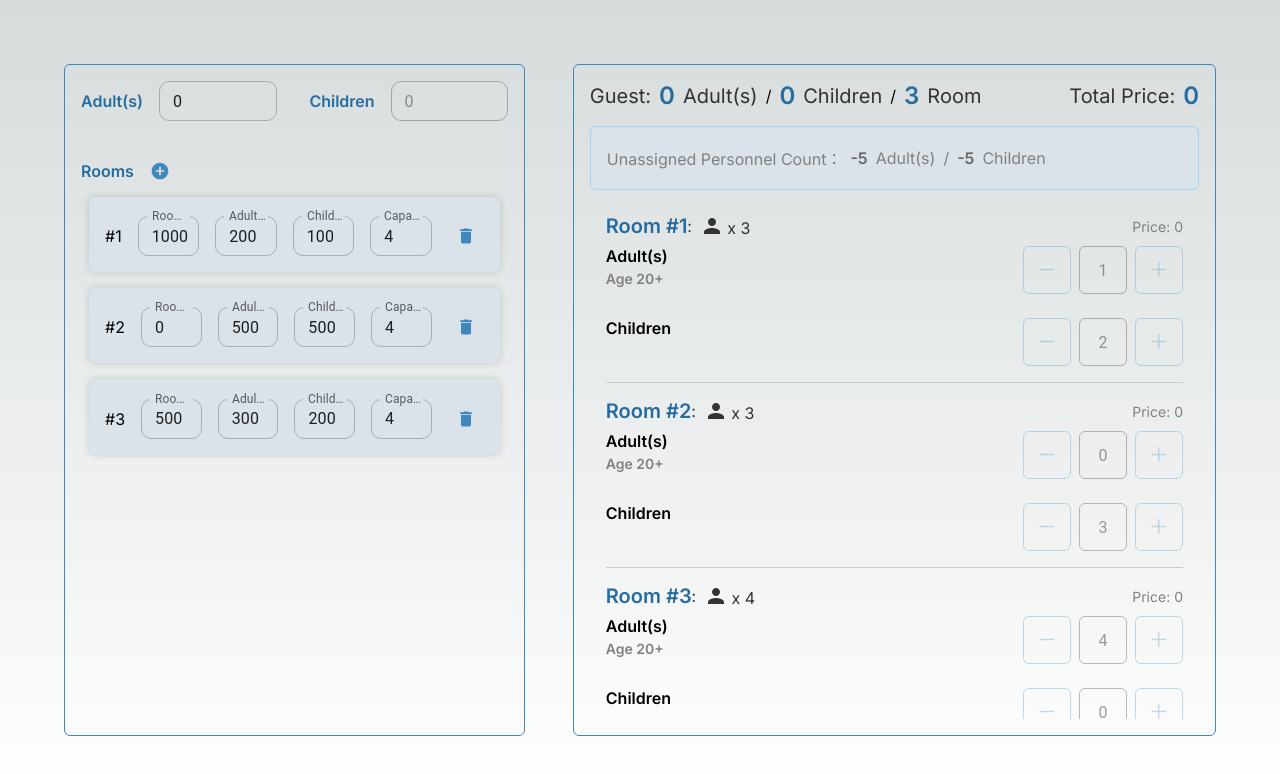
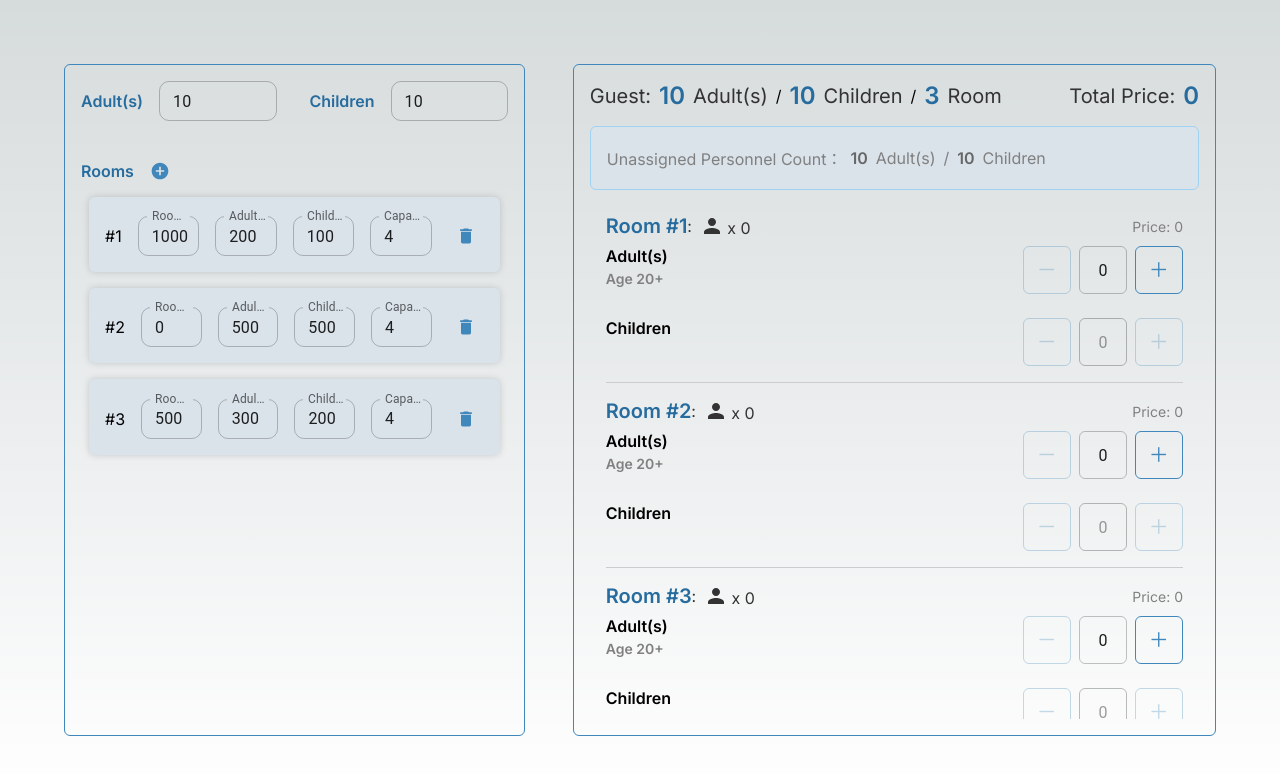
Before and after one commit to JyunChiu/roomAllocation, a Next.js app in the folder frontend/: page / in a window 1280 px wide. Shown: the top 774 px of the page. Built offline with nearby package versions, Linux system fonts and the light colour scheme.

Commit message:
fix: add getMaxCount

```diff
--- a/frontend/src/app/page.tsx
+++ b/frontend/src/app/page.tsx
@@ -7,7 +7,7 @@ import { GuestInfo, RoomInfo } from "types/data";
 import { Container } from "./page.style";
 
 const Home: FC = () => {
-  const [guest, setGuest] = useState<GuestInfo>({ adult: 0, child: 0 });
+  const [guest, setGuest] = useState<GuestInfo>({ adult: 10, child: 10 });
   const [rooms, setRooms] = useState<RoomInfo[]>([
     { roomPrice: 1000, adultPrice: 200, childPrice: 100, capacity: 4 },
     { roomPrice: 0, adultPrice: 500, childPrice: 500, capacity: 4 },
--- a/frontend/src/components/AllocationBlock/AllocationBlock.tsx
+++ b/frontend/src/components/AllocationBlock/AllocationBlock.tsx
@@ -8,13 +8,13 @@ import { Container } from "./AllocationBlock.style";
 const AllocationBlock: FC = () => {
   const { guest, rooms } = useContext(AppContext);
   const [result, setResult] = useState<Result[]>([
-    { adult: 1, child: 2, price: 0 },
-    { adult: 0, child: 3, price: 0 },
-    { adult: 4, child: 0, price: 0 },
+    { adult: 0, child: 0, price: 0 },
+    { adult: 0, child: 0, price: 0 },
+    { adult: 0, child: 0, price: 0 },
   ]);
 
   const totalPrice = useMemo(
-    () => result.reduce((acc, val) => acc + val.price, 0),
+    () => result.reduce((acc, val) => acc + (val?.price || 0), 0),
     [result]
   );
 
@@ -32,15 +32,14 @@ const AllocationBlock: FC = () => {
 
   const handleResultChange = useCallback(
     (index: number, updatedRoom: Result) => {
-      console.group("index :::::", index);
-      console.group("updatedRoom :::::", updatedRoom);
-      const updatedResult = [...result];
-      updatedResult.splice(index, 1, updatedRoom);
-      setResult(updatedResult);
-      console.log("result :::::", updatedResult);
-      console.groupEnd();
+      setResult((prev) => {
+        const updatedResult = [...prev];
+        updatedResult.splice(index, 1, updatedRoom);
+        console.log("result :::::", updatedResult);
+        return updatedResult;
+      });
     },
-    [result, setResult]
+    [setResult]
   );
 
   return (
@@ -76,7 +75,9 @@ const AllocationBlock: FC = () => {
             data={item}
             roomInfo={rooms[i]}
             unassigned={unassigned}
-            onChange={(updatedResult) => handleResultChange(i, updatedResult)}
+            handleResultChange={(updatedResult) =>
+              handleResultChange(i, updatedResult)
+            }
           />
         ))}
       </div>
--- a/frontend/src/components/AllocationBlock/CustomInputNumber/CustomInputNumber.tsx
+++ b/frontend/src/components/AllocationBlock/CustomInputNumber/CustomInputNumber.tsx
@@ -1,32 +1,107 @@
-import React, { FC, useCallback, memo } from "react";
+import React, {
+  FC,
+  useCallback,
+  useEffect,
+  useContext,
+  useRef,
+  useState,
+  memo,
+} from "react";
+import { AppContext } from "src/contexts";
 import { RoomInfo } from "types/data";
 import { Button } from "components/Buttons";
 import TextField from "components/TextField";
 import { Container } from "./CustomInputNumber.style";
 
 interface Props {
-  name: string;
+  name: "adult" | "child";
   value: number;
-  disabled: boolean;
+  disabledInput?: boolean;
   step: number;
   max: number;
   min: number;
-
-  onGuestNumberChange: (name: string, val: string | number) => void;
+  handleGuestNumberChange: (name: string, val: string | number) => void;
+  handleGuestNumberBlur: (name: string, val?: string | number) => void;
 }
 
 const CustomInputNumber: FC<Props> = ({
   name,
   value,
-  disabled,
   max,
   min,
-  onGuestNumberChange,
+  step,
+  disabledInput,
+  handleGuestNumberChange,
+  handleGuestNumberBlur,
 }) => {
-  console.log("max", name, max);
+  const { guest } = useContext(AppContext);
+
+  const timer = useRef(null);
+
+  const handleIncrement = () => {
+    if (value < max) {
+      timer.current = setInterval(
+        () => handleGuestNumberChange(name, value + step),
+        500
+      );
+    }
+  };
+
+  const handleDecrement = () => {
+    if (value > min) {
+      timer.current = setInterval(
+        () => handleGuestNumberChange(name, value - step),
+        500
+      );
+    }
+  };
+
+  const handleClearInterval = () => {
+    clearInterval(timer.current);
+  };
+
+  // const handleMouseDown = (operation: "increment" | "decrement") => {
+  //   // Initial operation
+  //   operation === "increment" ? handleIncrement() : handleDecrement();
+
+  //   // Set up interval for continuous operation
+  //   holdTimeoutRef.current = setTimeout(() => {
+  //     intervalRef.current = setInterval(() => {
+  //       operation === "increment" ? handleIncrement() : handleDecrement();
+  //     }, 100);
+  //   }, 500);
+  // };
+
+  // const handleMouseUp = () => {
+  //   if (holdTimeoutRef.current) {
+  //     clearTimeout(holdTimeoutRef.current);
+  //     holdTimeoutRef.current = null;
+  //   }
+  //   if (intervalRef.current) {
+  //     clearInterval(intervalRef.current);
+  //     intervalRef.current = null;
+  //   }
+  // };
+
+  const onGuestNumberChange = useCallback(
+    (name: string, val: string | number) => {
+      if ((val as number) > max || (val as number) < min) return;
+      handleGuestNumberChange(name, val);
+    },
+    [max, min, handleGuestNumberChange]
+  );
+
   return (
     <Container>
-      <Button className="button" outlined disabled={value === min || disabled}>
+      <Button
+        className="button"
+        outlined
+        disabled={value <= min || !guest[name]}
+        // onClick={handleDecrement}
+        onMouseDown={handleDecrement}
+        onMouseUp={handleClearInterval}
+        onMouseLeave={handleClearInterval}
+      >
         －
       </Button>
       <TextField
@@ -35,10 +110,19 @@ const CustomInputNumber: FC<Props> = ({
         value={value}
         label=""
         type="number"
-        disabled={disabled}
+        disabled={!guest[name] || disabledInput}
         onChange={onGuestNumberChange}
+        onBlur={handleGuestNumberBlur}
       />
-      <Button className="button" outlined disabled={value === max || disabled}>
+      <Button
+        className="button"
+        outlined
+        disabled={value >= max || !guest[name]}
+        // onClick={handleIncrement}
+        onMouseDown={handleIncrement}
+        onMouseUp={handleClearInterval}
+        onMouseLeave={handleClearInterval}
+      >
         ＋
       </Button>
     </Container>
--- a/frontend/src/components/AllocationBlock/RoomAllocation/RoomAllocation.tsx
+++ b/frontend/src/components/AllocationBlock/RoomAllocation/RoomAllocation.tsx
@@ -1,4 +1,4 @@
-import React, { FC, useMemo, useContext, useCallback } from "react";
+import React, { FC, useMemo, useContext, useCallback, useEffect } from "react";
 import { AppContext } from "src/contexts";
 import PersonIcon from "@mui/icons-material/Person";
 import { FieldLabel } from "types/common";
@@ -11,7 +11,7 @@ interface Props {
   roomInfo: RoomInfo;
   data: Result;
   unassigned: Result;
-  onChange: (updatedResult: Result) => void;
+  handleResultChange: (updatedResult: Result) => void;
 }
 
 const RoomAllocation: FC<Props> = ({
@@ -19,15 +19,8 @@ const RoomAllocation: FC<Props> = ({
   roomNo,
   roomInfo: { roomPrice, adultPrice, childPrice, capacity },
   unassigned,
-  onChange,
+  handleResultChange,
 }) => {
-  const { guest } = useContext(AppContext);
-
-  const numberOfGuest = useMemo(
-    () => (data.adult || 0) + (data.child || 0),
-    [data]
-  );
-
   const handlePriceCalculate = useCallback(
     (item: Result): number =>
       roomPrice + adultPrice * item.adult + childPrice * item.child,
@@ -35,21 +28,49 @@ const RoomAllocation: FC<Props> = ({
     [roomPrice, adultPrice, childPrice]
   );
 
-  const onGuestNumberChange = useCallback(
+  const numberOfGuest = useMemo(
+    () => (data.adult || 0) + (data.child || 0),
+    [data]
+  );
+
+  const getMaxCount = useCallback(
+    (self: "adult" | "child", other: "adult" | "child"): number => {
+      if (unassigned[self] === 0) return 0;
+      if (self === "child" && !data[other]) return 0;
+      return Math.min(capacity, capacity - data[other]);
+    },
+    [data, capacity, unassigned]
+  );
+
+  const handleGuestNumberChange = useCallback(
     (name: string, val: string | number) => {
       const updatedRoomInfo = {
         ...data,
         [name]: val,
         price: handlePriceCalculate({ ...data, [name]: val }),
       };
-      onChange(updatedRoomInfo);
+      handleResultChange(updatedRoomInfo);
     },
-    [data, onChange, handlePriceCalculate]
+    [data, handleResultChange, handlePriceCalculate]
+  );
+
+  const handleGuestNumberBlur = useCallback(
+    (name: string, val?: string | number) => {
+      if (name === "adult" && !val) {
+        handleResultChange({
+          adult: 0,
+          child: 0,
+          price: 0,
+        });
+      }
+    },
+    [handleResultChange]
   );
 
   const customInputNumberProps = {
     step: 1,
-    onGuestNumberChange,
+    handleGuestNumberChange,
+    handleGuestNumberBlur,
   };
 
   return (
@@ -77,9 +98,8 @@ const RoomAllocation: FC<Props> = ({
             <CustomInputNumber
               {...customInputNumberProps}
               name="adult"
-              disabled={guest.adult === 0}
               value={data.adult}
-              max={Math.min(unassigned.adult, capacity)}
+              max={getMaxCount("adult", "child")}
               min={0}
             />
           </div>
@@ -92,10 +112,10 @@ const RoomAllocation: FC<Props> = ({
             <CustomInputNumber
               {...customInputNumberProps}
               name="child"
-              disabled={guest.child === 0}
               value={data.child}
-              max={Math.min(unassigned.child, capacity)}
+              max={getMaxCount("child", "adult")}
               min={0}
+              disabledInput={!data.adult}
             />
           </div>
         </div>
--- a/frontend/src/components/BaseInfoBlock/BaseInfoBlock.tsx
+++ b/frontend/src/components/BaseInfoBlock/BaseInfoBlock.tsx
@@ -25,7 +25,7 @@ const BaseInfoBlock: FC = () => {
 
   const handleAdultCountBlur = useCallback(
     (_: string, val?: string | number) => {
-      if (!val) setGuest((prev) => ({ ...prev, children: 0 }));
+      if (!val) setGuest({ adult: 0, child: 0 });
     },
     [setGuest]
   );
@@ -91,6 +91,7 @@ const BaseInfoBlock: FC = () => {
                 <div className="field-box" key={fieldName}>
                   <TextField
                     labelFixed
+                    type="number"
                     name={fieldName}
                     label={FieldLabel[fieldName as keyof typeof FieldLabel]}
                     value={fieldVal}
--- a/frontend/src/components/TextField/TextField.tsx
+++ b/frontend/src/components/TextField/TextField.tsx
@@ -56,12 +56,6 @@ const CustomizedTextField: FC<Props> = ({
 
   const handleBlur = (): void => {
     setIsFocus(false);
-    if (type === "number") {
-      const resetValue = value || 0;
-      onBlur(name, resetValue);
-      onChange(name, resetValue);
-      return;
-    }
     onBlur(name, value);
   };
 
```
